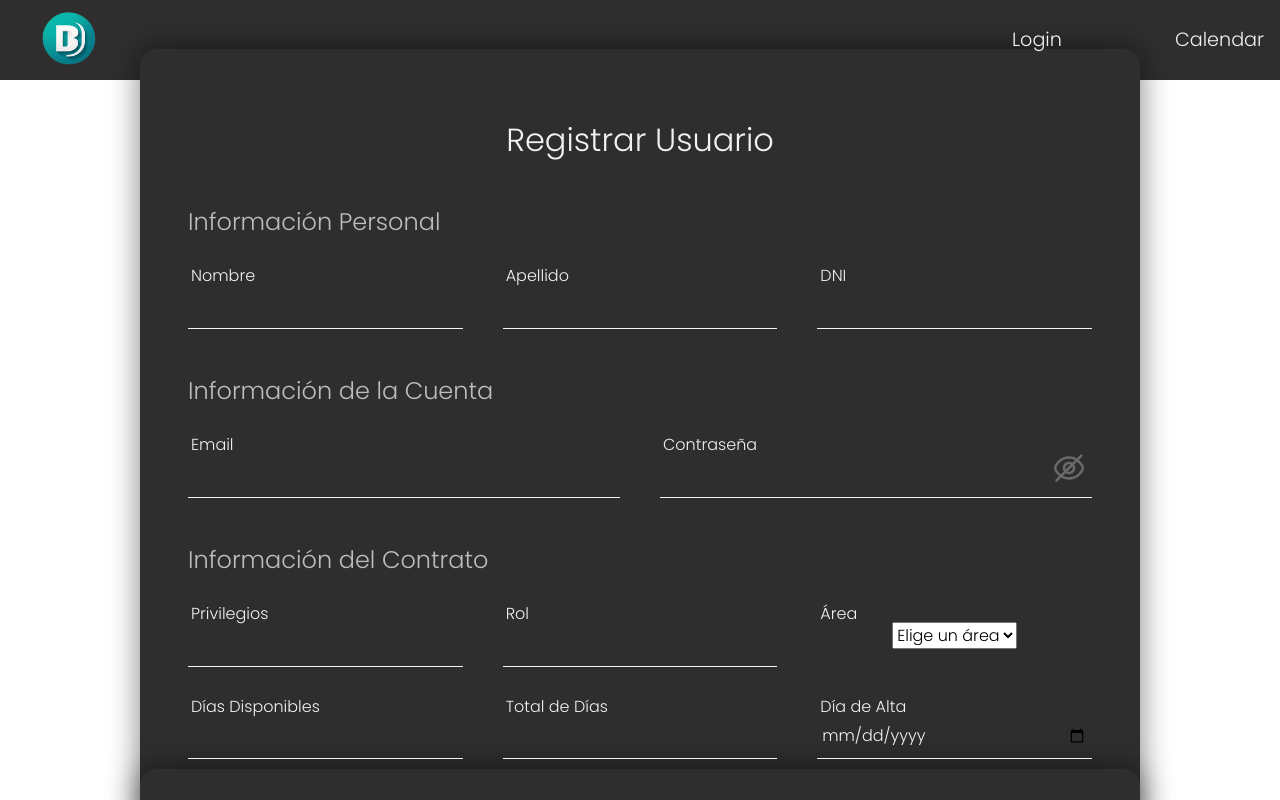
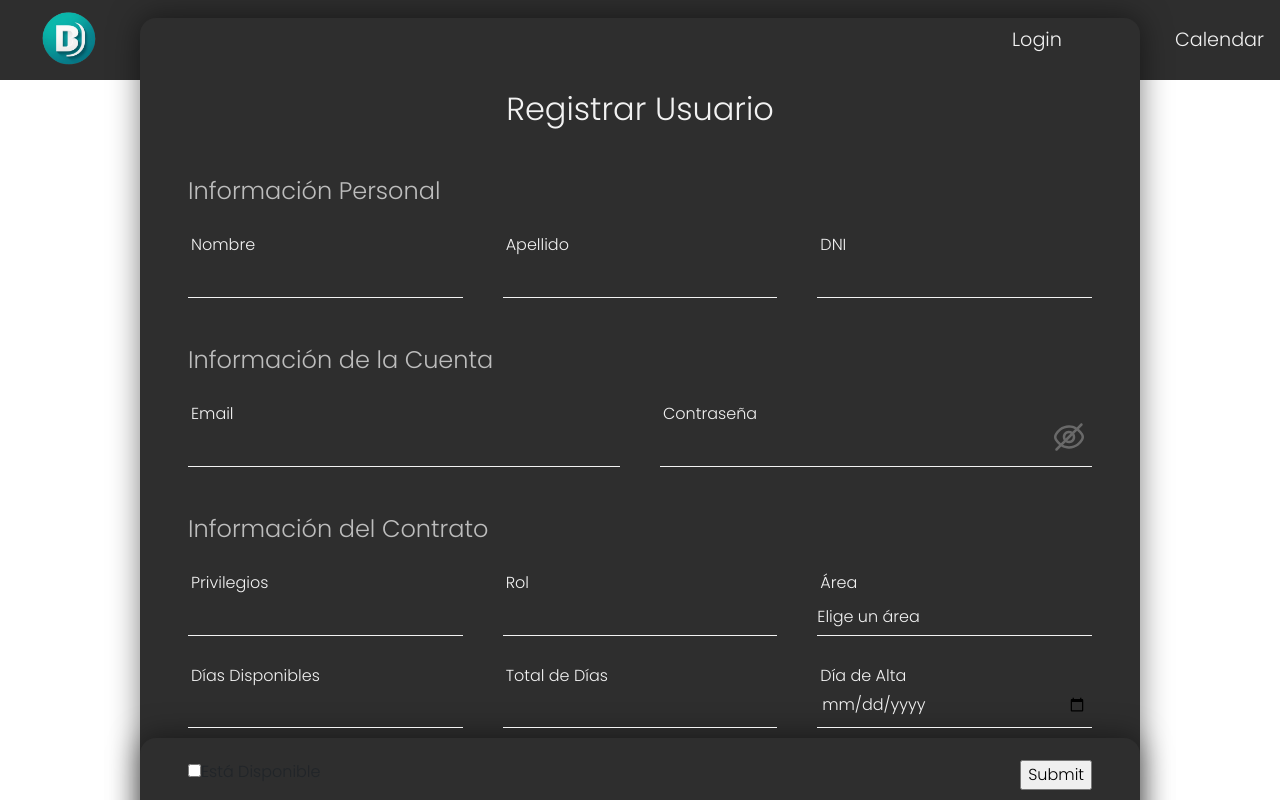
Before and after one commit to DylanselET32/becation, a React (Vite) app in the folder frontend/: page /register in a window 1280 px wide. Shown: the top 800 px of the page. Built offline with nearby package versions, Linux system fonts and the light colour scheme.

Commit message:
Register

```diff
--- a/frontend/src/pages/Register.jsx
+++ b/frontend/src/pages/Register.jsx
@@ -109,10 +109,10 @@ export default function Register (){
                         <div className="form__register-group">
                             <label className="form__register-label" htmlFor="typeArea">Área</label>
 
-                            <select name="area" id="area">
-                                <option selected disabled>Elige un área</option>
-                                <option value="#">opción 1</option>
-                                <option value="#">opción 1</option>
+                            <select className="form__register-select" name="area" id="area">
+                                <option className="form__register-option" selected disabled>Elige un área</option>
+                                <option className="form__register-option" value="#">opción 1</option>
+                                <option className="form__register-option" value="#">opción 1</option>
                             </select>
                         </div>
                     </div>
@@ -130,6 +130,14 @@ export default function Register (){
                             <input type="date" className="form__register-input" name="signUpDay" onChange={handleForm}/>
                         </div>
                     </div>
+                    <div className="form__register-check-submit">
+                        <div className="form__register-checkbox">
+                                <input type="checkbox" className="form__register-checkbox" name="isAvailable" onChange={handleForm}/>
+                                <label className="form__register-label-check" htmlFor="typeIsAvailable">Está Disponible</label>
+                        </div>
+                        <input type="submit" />
+                    </div>
+
                 </div>
 
             </form>
--- a/frontend/src/stylesheets/register.css
+++ b/frontend/src/stylesheets/register.css
@@ -93,3 +93,36 @@
 .form__register-span img:hover {
     opacity: 0.6;
 }
+
+.form__register-select {
+    border: none;
+    appearance: none;
+    border-bottom: 1px solid #f2f2f2;
+    background: #2e2e2e;
+    width: 100%;
+    height: 80%;
+    position: absolute;
+    bottom: 0;
+    left: 0;
+    color: #f2f2f2;
+}
+
+.form__register-select:hover {
+    opacity: .9;
+}
+
+.form__register-option {
+    background: #2e2e2e;
+    height: 100px;
+}
+
+.form__register-check-submit {
+    position: relative;
+    display: flex;
+    justify-content: space-between;
+    margin-top: 2em;
+}
+
+.form__container-checkbox {
+
+}
```
